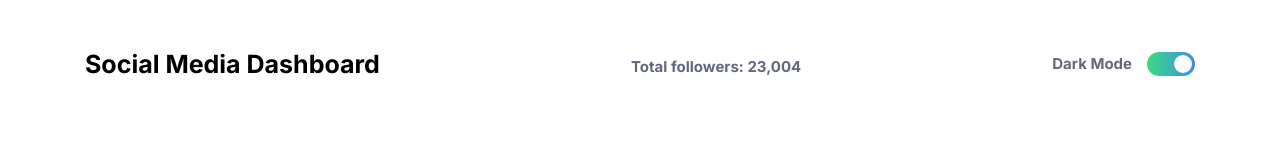
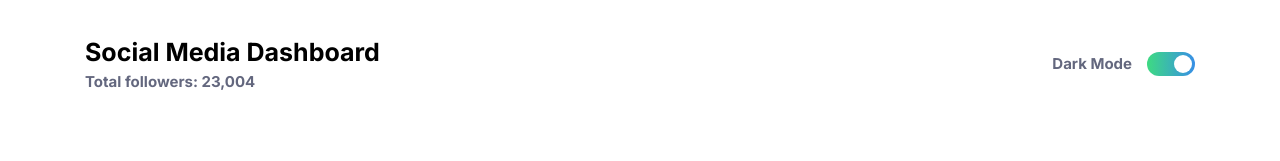
Before and after one commit to yasssuz/static-social-media-dashboard, a website built with Vite: page src/index.html in a window 1280 px wide. Shown: the top 161 px of the page. Built offline with nearby package versions, Linux system fonts and the light colour scheme.

Commit message:
added extra nesting in the header section

```diff
--- a/src/index.html
+++ b/src/index.html
@@ -26,8 +26,10 @@
 
   <header class="header">
     <div class="header__content">
-      <h1>Social Media Dashboard</h1>
-      <p class="followers">Total followers: 23,004</p>
+      <div class="info">
+        <h1>Social Media Dashboard</h1>
+        <p class="followers">Total followers: 23,004</p>
+      </div>
       <div class="theme-switcher">
         <p>Dark Mode</p>
         <button type="button" class="change-theme-btn"></button>
```
